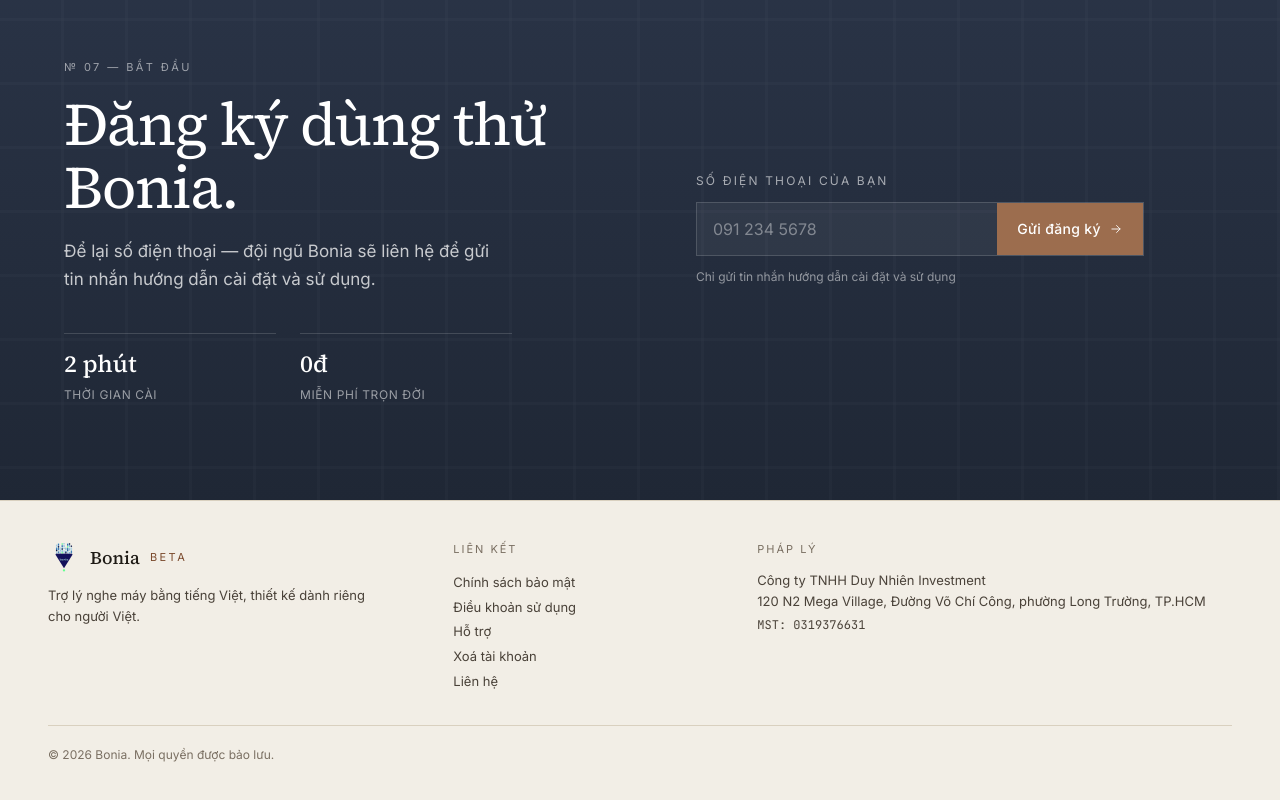
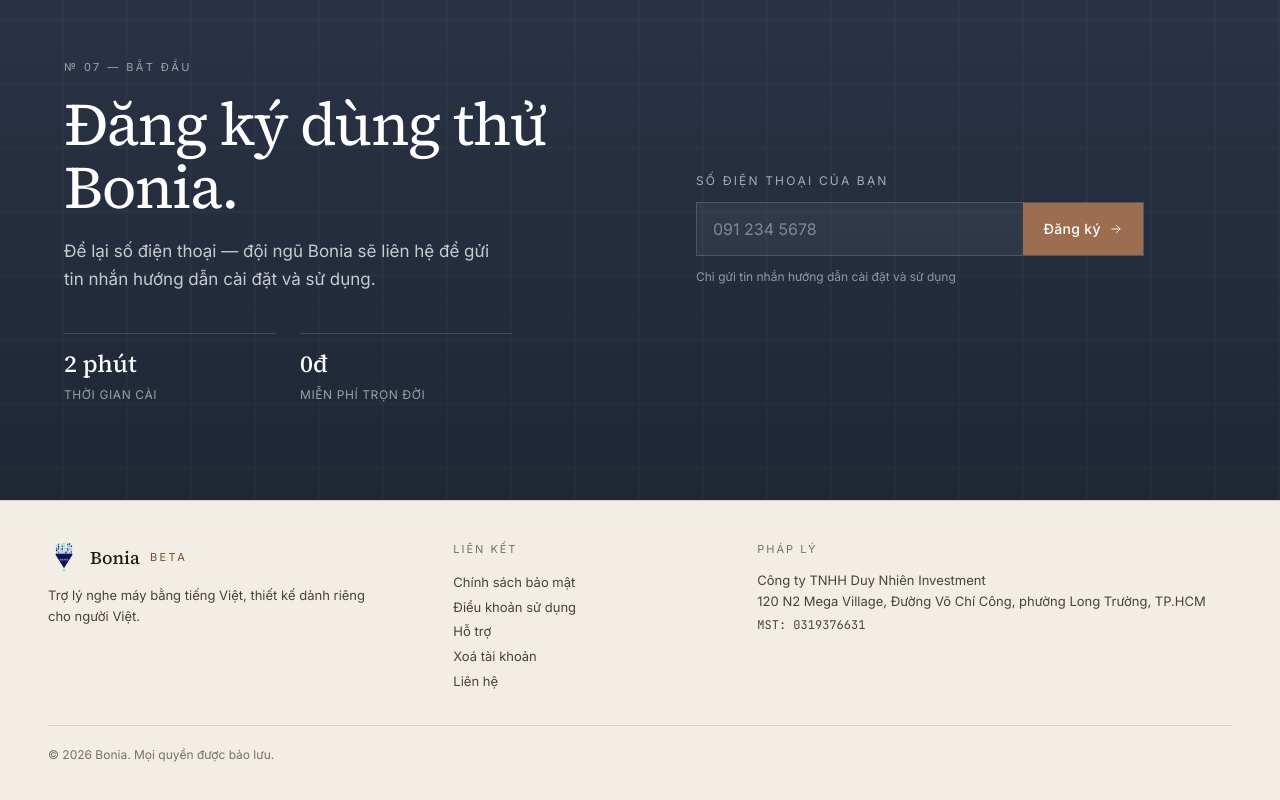
Before and after one commit to CharlieDanern/bonia-landing, a React (Vite) app: page / in a window 1280 px wide. Shown: the part 5693-6493 px from the top of the page. Built offline with nearby package versions, Linux system fonts and the light colour scheme.

Commit message:
change button name

```diff
--- a/src/App.jsx
+++ b/src/App.jsx
@@ -239,7 +239,7 @@
     sub: "Để lại số điện thoại — đội ngũ Bonia sẽ liên hệ để gửi tin nhắn hướng dẫn cài đặt và sử dụng.",
     label: "Số điện thoại của bạn",
     placeholder: "091 234 5678",
-    button: "Gửi đăng ký",
+    button: "Đăng ký",
     note: "Chỉ gửi tin nhắn hướng dẫn cài đặt và sử dụng",
   },
   footer: {
@@ -405,7 +405,7 @@
           {t.tag}
         </span>
       </div>
-      <div className="p-5 space-y-2.5 min-h-[440px] sm:min-h-[300px]">
+      <div className="p-5 space-y-2.5 min-h-[360px] sm:min-h-[300px]">
         {t.lines.slice(0, shown).map((l, i) => (
           <div
             key={i}
```
